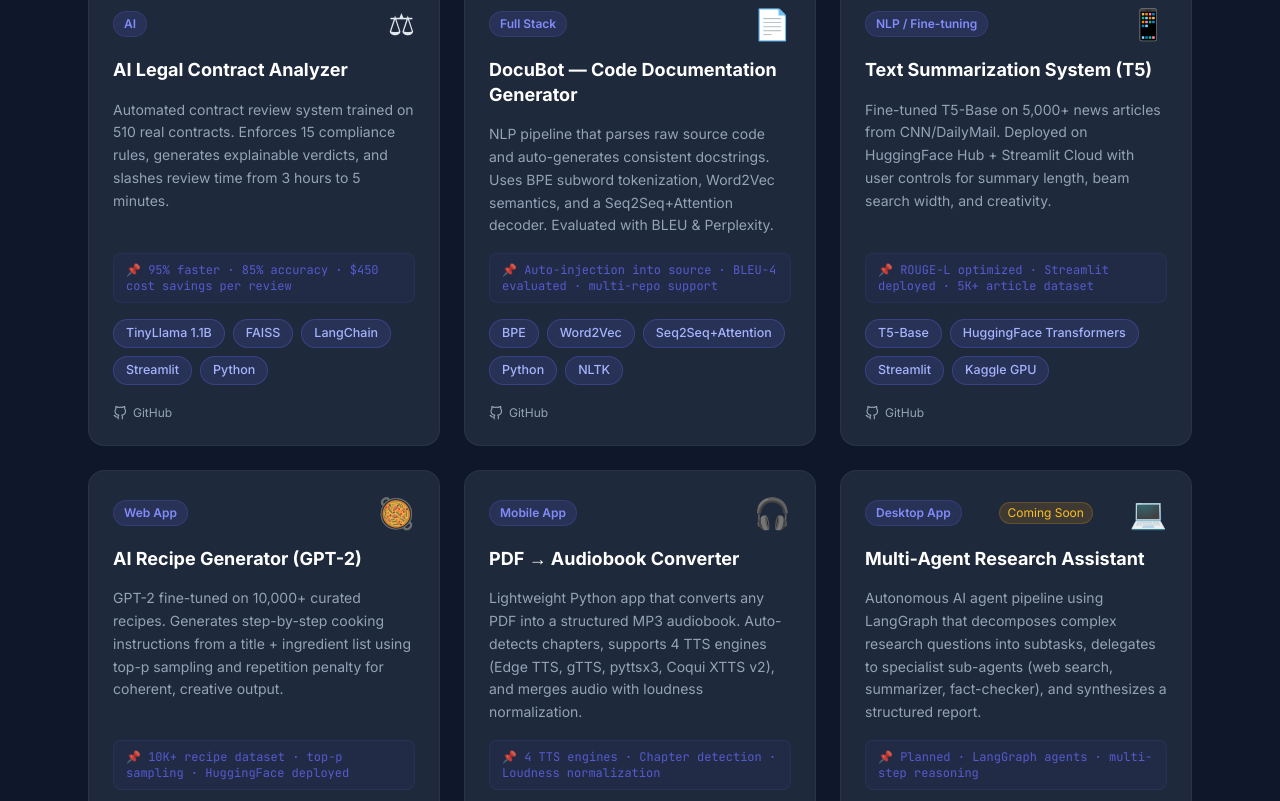
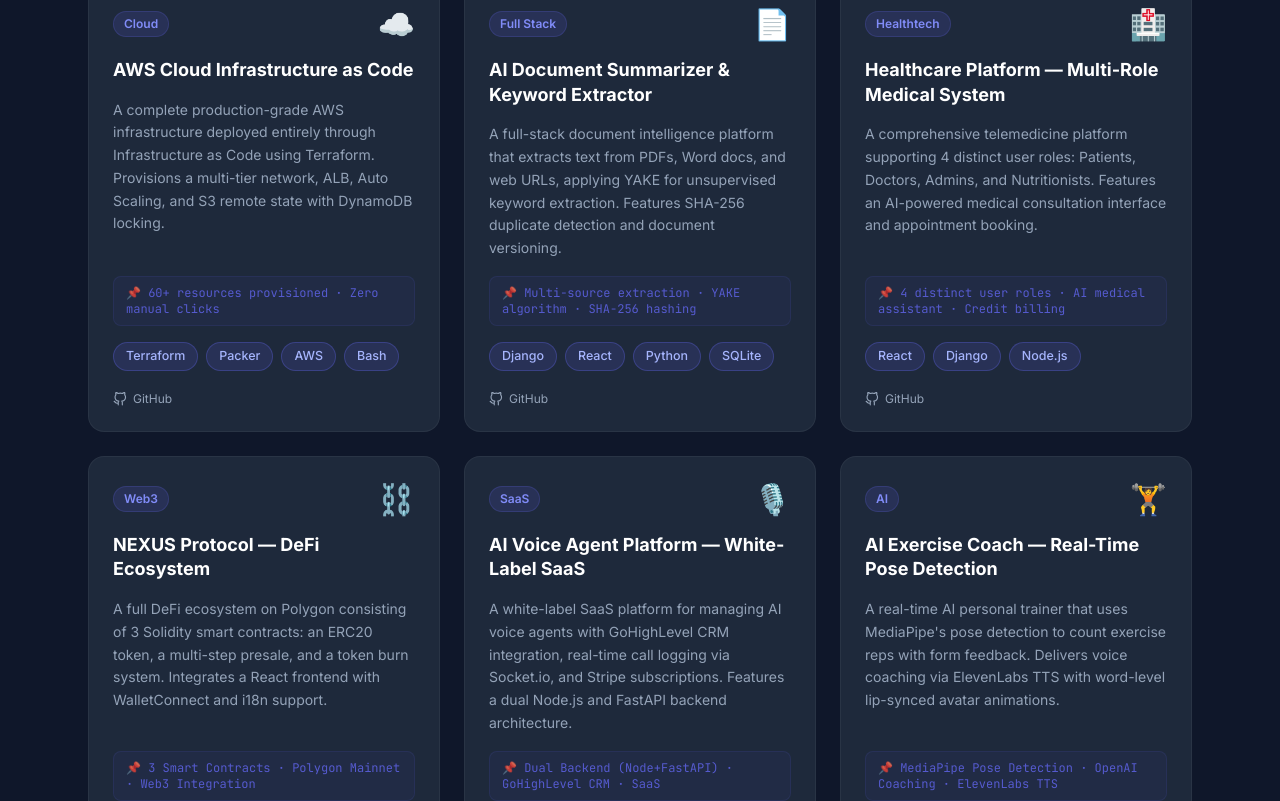
Before and after one commit to Ameer3716/Portfolio, a React (Create React App) app in the folder client/: page /projects in a window 1280 px wide. Shown: the part 1400-2201 px from the top of the page. Built offline with nearby package versions, Linux system fonts and the light colour scheme.

Commit message:
Updations

```diff
--- a/client/src/data/projects.js
+++ b/client/src/data/projects.js
@@ -64,9 +64,101 @@ const projects = [
     featured: true,
     icon: "🏢",
   },
+  // ── MORE RECENT PROJECTS ──────────────────────────────────────────────────
+  {
+    id: 6,
+    title: "Snake Game — Containerized Full-Stack App",
+    description:
+      "A classic Snake arcade game rebuilt as a production-grade containerized application demonstrating DevOps fundamentals. Orchestrated with Kubernetes across 3 replicas with CPU-based Auto Scaling.",
+    impact: "Kubernetes · Docker · HPA auto-scaling",
+    stack: ["Node.js", "Express", "MongoDB", "Docker", "Kubernetes", "Nginx"],
+    category: "DevOps",
+    github: "https://github.com/Ameer3716/snake-k8s",
+    live: "#",
+    featured: false,
+    icon: "🐍",
+  },
+  {
+    id: 7,
+    title: "AWS Cloud Infrastructure as Code",
+    description:
+      "A complete production-grade AWS infrastructure deployed entirely through Infrastructure as Code using Terraform. Provisions a multi-tier network, ALB, Auto Scaling, and S3 remote state with DynamoDB locking.",
+    impact: "60+ resources provisioned · Zero manual clicks",
+    stack: ["Terraform", "Packer", "AWS", "Bash"],
+    category: "Cloud",
+    github: "https://github.com/Ameer3716/aws-terraform-iac",
+    live: "#",
+    featured: false,
+    icon: "☁️",
+  },
+  {
+    id: 8,
+    title: "AI Document Summarizer & Keyword Extractor",
+    description:
+      "A full-stack document intelligence platform that extracts text from PDFs, Word docs, and web URLs, applying YAKE for unsupervised keyword extraction. Features SHA-256 duplicate detection and document versioning.",
+    impact: "Multi-source extraction · YAKE algorithm · SHA-256 hashing",
+    stack: ["Django", "React", "Python", "SQLite"],
+    category: "Full Stack",
+    github: "https://github.com/Ameer3716/ai-doc-summarizer",
+    live: "#",
+    featured: false,
+    icon: "📄",
+  },
+  {
+    id: 9,
+    title: "Healthcare Platform — Multi-Role Medical System",
+    description:
+      "A comprehensive telemedicine platform supporting 4 distinct user roles: Patients, Doctors, Admins, and Nutritionists. Features an AI-powered medical consultation interface and appointment booking.",
+    impact: "4 distinct user roles · AI medical assistant · Credit billing",
+    stack: ["React", "Django", "Node.js"],
+    category: "Healthtech",
+    github: "https://github.com/Ameer3716/healthcare-platform",
+    live: "#",
+    featured: false,
+    icon: "🏥",
+  },
+  {
+    id: 10,
+    title: "NEXUS Protocol — DeFi Ecosystem",
+    description:
+      "A full DeFi ecosystem on Polygon consisting of 3 Solidity smart contracts: an ERC20 token, a multi-step presale, and a token burn system. Integrates a React frontend with WalletConnect and i18n support.",
+    impact: "3 Smart Contracts · Polygon Mainnet · Web3 Integration",
+    stack: ["Solidity", "Hardhat", "Polygon", "React", "Ethers.js"],
+    category: "Web3",
+    github: "https://github.com/Ameer3716/nexus-protocol",
+    live: "#",
+    featured: false,
+    icon: "⛓️",
+  },
+  {
+    id: 11,
+    title: "AI Voice Agent Platform — White-Label SaaS",
+    description:
+      "A white-label SaaS platform for managing AI voice agents with GoHighLevel CRM integration, real-time call logging via Socket.io, and Stripe subscriptions. Features a dual Node.js and FastAPI backend architecture.",
+    impact: "Dual Backend (Node+FastAPI) · GoHighLevel CRM · SaaS",
+    stack: ["Node.js", "FastAPI", "PostgreSQL", "Stripe", "Socket.io"],
+    category: "SaaS",
+    github: "https://github.com/Ameer3716/ai-voice-saas",
+    live: "#",
+    featured: false,
+    icon: "🎙️",
+  },
+  {
+    id: 12,
+    title: "AI Exercise Coach — Real-Time Pose Detection",
+    description:
+      "A real-time AI personal trainer that uses MediaPipe's pose detection to count exercise reps with form feedback. Delivers voice coaching via ElevenLabs TTS with word-level lip-synced avatar animations.",
+    impact: "MediaPipe Pose Detection · OpenAI Coaching · ElevenLabs TTS",
+    stack: ["TypeScript", "React", "MediaPipe", "OpenAI", "ElevenLabs"],
+    category: "AI",
+    github: "https://github.com/Ameer3716/ai-exercise-coach",
+    live: "#",
+    featured: false,
+    icon: "🏋️",
+  },
   // ── PREVIOUS PROJECTS ────────────────────────────────────────────────────
   {
-    id: 6,
+    id: 13,
     title: "Medical AI Assistant (RAG)",
     description:
       "Production RAG system that indexes 4,000+ medical transcriptions and delivers sub-second contextual answers using FAISS vector retrieval and LangChain orchestration — zero API cost, fully on-device.",
@@ -79,7 +171,7 @@ const projects = [
     icon: "🩺",
   },
   {
-    id: 7,
+    id: 14,
     title: "AI Legal Contract Analyzer",
     description:
       "Automated contract review system trained on 510 real contracts. Enforces 15 compliance rules, generates explainable verdicts, and slashes review time from 3 hours to 5 minutes.",
@@ -92,7 +184,7 @@ const projects = [
     icon: "⚖",
   },
   {
-    id: 8,
+    id: 15,
     title: "DocuBot — Code Documentation Generator",
     description:
       "NLP pipeline that parses raw source code and auto-generates consistent docstrings. Uses BPE subword tokenization, Word2Vec semantics, and a Seq2Seq+Attention decoder. Evaluated with BLEU & Perplexity.",
@@ -105,7 +197,7 @@ const projects = [
     icon: "📄",
   },
   {
-    id: 9,
+    id: 16,
     title: "Text Summarization System (T5)",
     description:
       "Fine-tuned T5-Base on 5,000+ news articles from CNN/DailyMail. Deployed on HuggingFace Hub + Streamlit Cloud with user controls for summary length, beam search width, and creativity.",
@@ -118,7 +210,7 @@ const projects = [
     icon: "📱",
   },
   {
-    id: 10,
+    id: 17,
     title: "AI Recipe Generator (GPT-2)",
     description:
       "GPT-2 fine-tuned on 10,000+ curated recipes. Generates step-by-step cooking instructions from a title + ingredient list using top-p sampling and repetition penalty for coherent, creative output.",
@@ -131,7 +223,7 @@ const projects = [
     icon: "🥘",
   },
   {
-    id: 11,
+    id: 18,
     title: "PDF → Audiobook Converter",
     description:
       "Lightweight Python app that converts any PDF into a structured MP3 audiobook. Auto-detects chapters, supports 4 TTS engines (Edge TTS, gTTS, pyttsx3, Coqui XTTS v2), and merges audio with loudness normalization.",
@@ -145,7 +237,7 @@ const projects = [
   },
   // ── BONUS PROJECTS (Planned / In Progress) ─────────────────────────────
   {
-    id: 12,
+    id: 19,
     title: "Multi-Agent Research Assistant",
     description:
       "Autonomous AI agent pipeline using LangGraph that decomposes complex research questions into subtasks, delegates to specialist sub-agents (web search, summarizer, fact-checker), and synthesizes a structured report.",
@@ -159,7 +251,7 @@ const projects = [
     badge: "Coming Soon",
   },
   {
-    id: 13,
+    id: 20,
     title: "AI-Powered Code Review Bot",
     description:
       "GitHub integration that triggers on every PR, runs static analysis + LLM review, and posts structured comments with severity levels, fix suggestions, and compliance checks — fully automated CI/CD plugin.",
@@ -173,7 +265,7 @@ const projects = [
     badge: "Coming Soon",
   },
   {
-    id: 14,
+    id: 21,
     title: "Agentic Data Analyst",
     description:
       "Upload any CSV and ask natural-language questions. A ReAct agent generates, executes, and self-corrects Pandas code in a sandboxed environment, returning charts and insights with zero manual scripting.",
```
